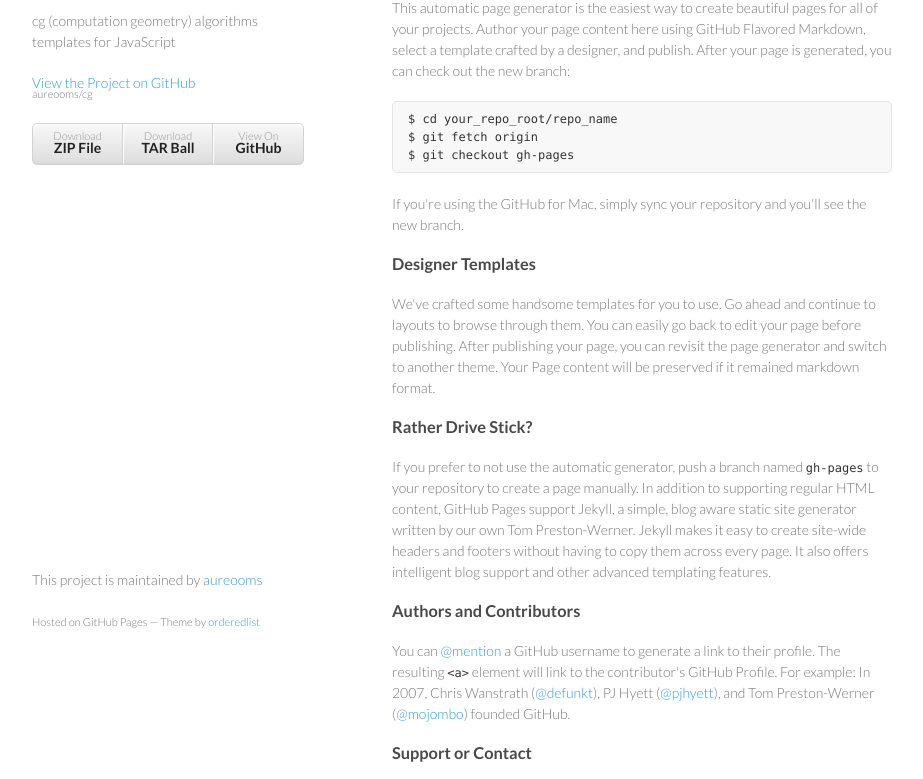
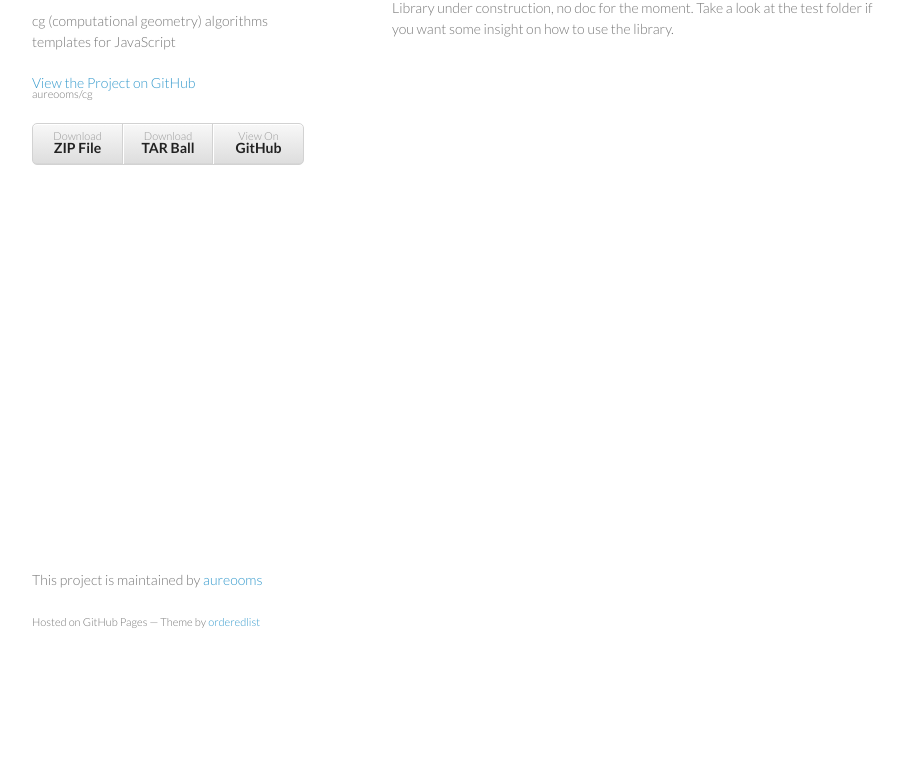
Before and after one commit to make-github-pseudonymous-again/js-cg, a plain HTML site: page index.html in a window 1280 px wide. Shown: the part 99-878 px from the top of the page, without its empty margins (178-1101 px from the left). After the commit the page ends 800 px from the top, so only its background shows below. Drawn offline with Linux system fonts and the light colour scheme.

```diff
--- a/index.html
+++ b/index.html
@@ -16,7 +16,7 @@
     <div class="wrapper">
       <header>
         <h1>cg</h1>
-        <p>cg (computation geometry) algorithms templates for JavaScript</p>
+        <p>cg (computational geometry) algorithms templates for JavaScript</p>
 
         <p class="view"><a href="https://github.com/aureooms/cg">View the Project on GitHub <small>aureooms/cg</small></a></p>
 
@@ -29,36 +29,9 @@
       </header>
       <section>
         <h3>
-<a name="welcome-to-github-pages" class="anchor" href="#welcome-to-github-pages"><span class="octicon octicon-link"></span></a>Welcome to GitHub Pages.</h3>
+<a name="welcome" class="anchor" href="#welcome"><span class="octicon octicon-link"></span></a>Welcome.</h3>
 
-<p>This automatic page generator is the easiest way to create beautiful pages for all of your projects. Author your page content here using GitHub Flavored Markdown, select a template crafted by a designer, and publish. After your page is generated, you can check out the new branch:</p>
-
-<pre><code>$ cd your_repo_root/repo_name
-$ git fetch origin
-$ git checkout gh-pages
-</code></pre>
-
-<p>If you're using the GitHub for Mac, simply sync your repository and you'll see the new branch.</p>
-
-<h3>
-<a name="designer-templates" class="anchor" href="#designer-templates"><span class="octicon octicon-link"></span></a>Designer Templates</h3>
-
-<p>We've crafted some handsome templates for you to use. Go ahead and continue to layouts to browse through them. You can easily go back to edit your page before publishing. After publishing your page, you can revisit the page generator and switch to another theme. Your Page content will be preserved if it remained markdown format.</p>
-
-<h3>
-<a name="rather-drive-stick" class="anchor" href="#rather-drive-stick"><span class="octicon octicon-link"></span></a>Rather Drive Stick?</h3>
-
-<p>If you prefer to not use the automatic generator, push a branch named <code>gh-pages</code> to your repository to create a page manually. In addition to supporting regular HTML content, GitHub Pages support Jekyll, a simple, blog aware static site generator written by our own Tom Preston-Werner. Jekyll makes it easy to create site-wide headers and footers without having to copy them across every page. It also offers intelligent blog support and other advanced templating features.</p>
-
-<h3>
-<a name="authors-and-contributors" class="anchor" href="#authors-and-contributors"><span class="octicon octicon-link"></span></a>Authors and Contributors</h3>
-
-<p>You can <a href="https://github.com/blog/821" class="user-mention">@mention</a> a GitHub username to generate a link to their profile. The resulting <code>&lt;a&gt;</code> element will link to the contributor's GitHub Profile. For example: In 2007, Chris Wanstrath (<a href="https://github.com/defunkt" class="user-mention">@defunkt</a>), PJ Hyett (<a href="https://github.com/pjhyett" class="user-mention">@pjhyett</a>), and Tom Preston-Werner (<a href="https://github.com/mojombo" class="user-mention">@mojombo</a>) founded GitHub.</p>
-
-<h3>
-<a name="support-or-contact" class="anchor" href="#support-or-contact"><span class="octicon octicon-link"></span></a>Support or Contact</h3>
-
-<p>Having trouble with Pages? Check out the documentation at <a href="http://help.github.com/pages">http://help.github.com/pages</a> or contact <a href="mailto:support@github.com">support@github.com</a> and we’ll help you sort it out.</p>
+<p>Library under construction, no doc for the moment. Take a look at the test folder if you want some insight on how to use the library.</p>
       </section>
       <footer>
         <p>This project is maintained by <a href="https://github.com/aureooms">aureooms</a></p>
```
Also changed, not shown: params.json (+1 -1 lines).
